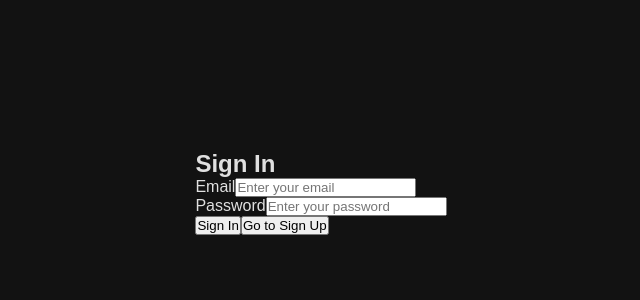
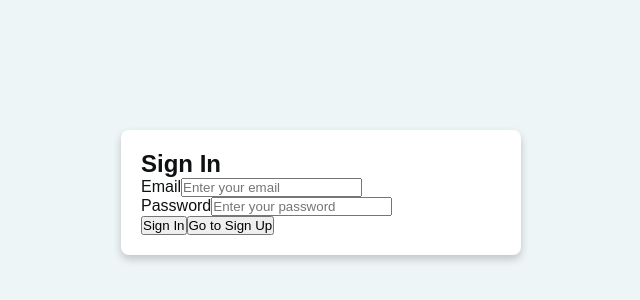
Before and after one commit to GnisterDev/appevent, a Next.js app: page /login in a window 1280 px wide. Shown: the part 208-508 px from the top of the page, without its empty margins (319-959 px from the left). Built offline with nearby package versions, Linux system fonts and the light colour scheme.

Commit message:
Update CSS variables for theming

```diff
--- a/src/app/login/page.tsx
+++ b/src/app/login/page.tsx
@@ -36,14 +36,17 @@ const SignIn: React.FC = () => {
       });
       return router.push("/");
     } catch (err: unknown) {
-      console.error("Error signing in:", err instanceof Error ? err.message : err);
+      console.error(
+        "Error signing in:",
+        err instanceof Error ? err.message : err
+      );
       setError((err as Error)?.message);
     }
   };
 
   return (
     <div className={styles.wrapper}>
-      <div className="signin-container">
+      <div className={styles.container}>
         <form className="signin-form" onSubmit={handleSubmit}>
           <h2>Sign In</h2>
 
--- a/src/app/login/styles.module.css
+++ b/src/app/login/styles.module.css
@@ -1,20 +1,20 @@
 .wrapper {
   font-family: Arial, sans-serif;
-  background-color: #121212;
+  background-color: var(--background);
   margin: 0;
   padding: 0;
   display: flex;
   justify-content: center;
   align-items: center;
   height: 100vh;
-  color: #e0e0e0;
+  color: var(--text);
 }
 
-.signup-container {
+.container {
   width: 100%;
   max-width: 400px;
   padding: 20px;
-  background-color: #1e1e1e;
+  background-color: var(--foreground);
   box-shadow: 0 4px 8px rgba(0, 0, 0, 0.2);
   border-radius: 8px;
 }
@@ -27,7 +27,7 @@
 .signup-form h2 {
   text-align: center;
   margin-bottom: 20px;
-  color: #ffffff;
+  color: var(--text);
 }
 
 .form-group {
@@ -37,17 +37,17 @@
 .form-group label {
   display: block;
   margin-bottom: 5px;
-  color: #bbbbbb;
+  color: #e0e0e0;
   font-weight: bold;
 }
 
 .form-group input {
   width: 100%;
   padding: 10px;
-  border: 1px solid #333333;
+  border: 1px solid var(--border);
   border-radius: 5px;
   font-size: 14px;
-  background-color: #2c2c2c;
+  background-color: var(--foreground);
   color: #e0e0e0;
 }
 
```
